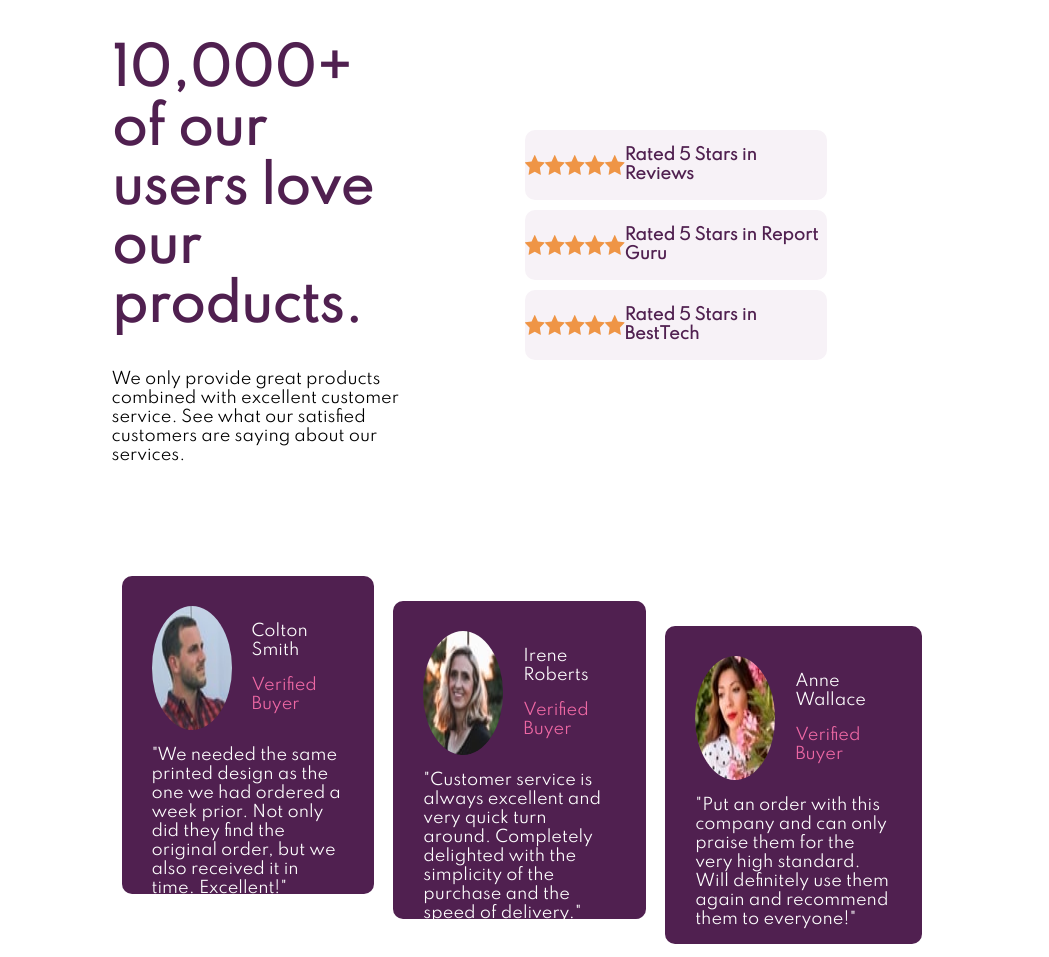
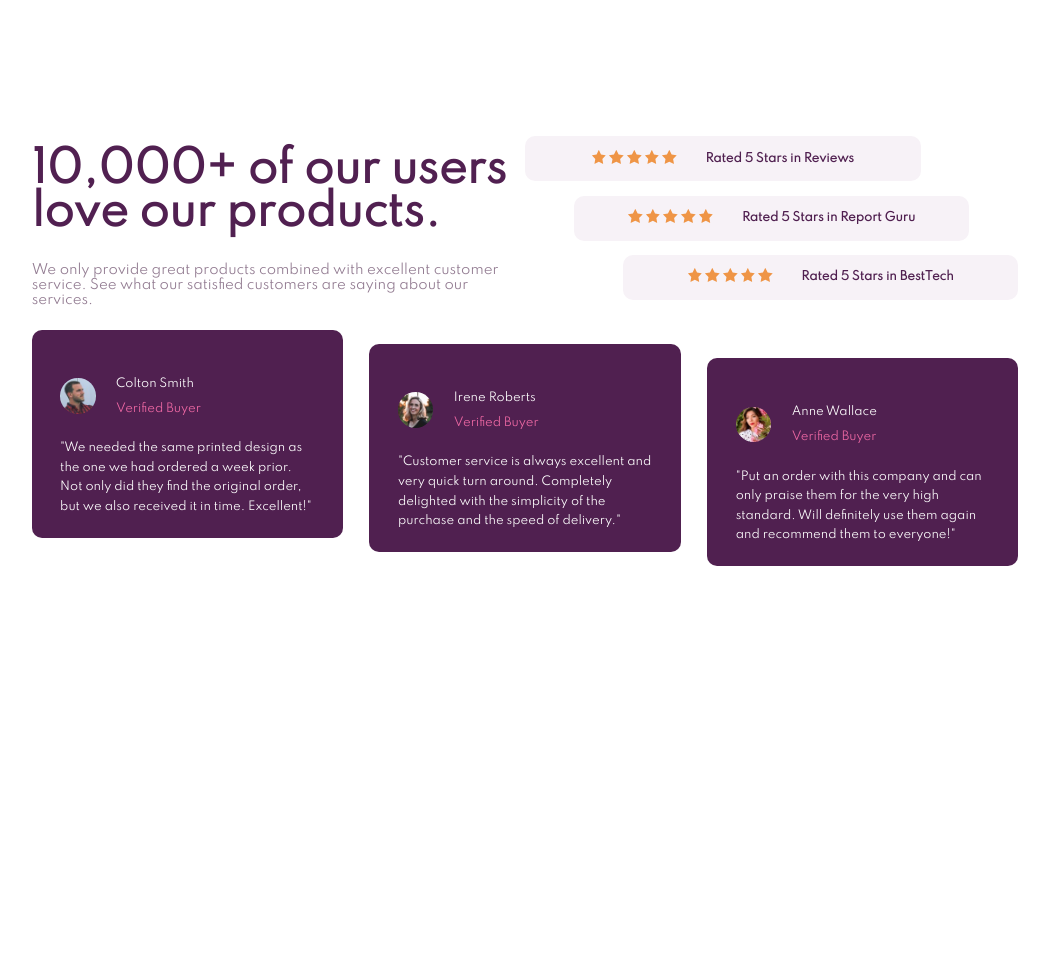
Before and after one commit to dhiraj-chakma/social-proof-section, a plain HTML site: page index.html in a window 1280 px wide. Shown: the whole page, without its empty margins (123-1172 px from the left). After the commit the page ends 800 px from the top, so only its background shows below. Drawn offline with Linux system fonts and the light colour scheme.

Commit message:
final submission

```diff
--- a/css/desktop.css
+++ b/css/desktop.css
@@ -1,93 +1,125 @@
+@media only screen and (min-width: 992px) {
+
+}
+
 @media only screen and (min-width: 768px){
-   .container{
-       display: grid;
-       grid-template-columns: repeat(12,1fr);
-        grid-template-rows: repeat(2,1fr);
-        grid-gap: 5px;
+    body{
+       width: 100%;
        height: 100%;
 
     }
+    .container{
+        padding: 8.819vw 11.458vw;
 
+    }
+    .main-part{
+        display: flex;
+        align-items: center;
+        justify-content: center;
+    }
 
     h1{
-       font-size: 50px;
-       color: hsl(300, 43%, 22%);
+        font-size: 3.333vw;
+        color: rgb(81, 32, 81);
+        line-height: 3.333vw;
     }
     .header{
-       grid-column: 3/ span 3;
-       align-self:center;
-       margin-left: auto;
-       padding-left: 15px;
+        width: 30.903vw;
+        height: 16.319vw;
+        flex-grow: 1;
+        flex-basis: 0;
     }
+    .header p{
+        font-size: 1.042vw;
+        color: rgb(146, 123, 145);
+    }
+
     .rating{
-
-       grid-column: 7/ span 3;
+        width: 37.500vw;
+        height: 13.889vw;
+        font-size:0.903vw;
         color: hsl(300, 43%, 22%);
         font-weight: 800;
-       align-self: center;
-       display: grid;
+        flex-grow: 1;
+        flex-basis: 0;
+        display: flex;
+        flex-direction: column;
 
     }
     .review {
         display: flex;
-       margin: 5px;
+        margin-bottom: 1.111vw;
+        align-items: center;
+        justify-content: center;
+        width: 30.903vw;
+        height: 3.889vw;
         background-color: hsl(300, 24%, 96%);
         border-radius: 10px;
     }
-   .first{
-       justify-self: flex-start;
+    .middle{
+        align-self: center ;
     }
-   .second{
-       justify-self: center;
+    .end{
+        align-self: flex-end;
     }
-   .third{
-       justify-self: flex-end;
+   .images{
+       margin-right: 2.222vw;
    }
     .review img{
-       width: 20px;
-       height: 20px;
-       align-self: center;
+        width: 1.149vw;
+        height: 1.095vw;
     }
+
+
     .comments{
-        padding: 10px;
-        grid-row: 2/span1;
-        grid-column: 3/ span 8;
         display: grid;
-        grid-gap: 15px;
-        margin: 80px auto 10px auto;
+        grid-template-columns: repeat(11,1fr);
+    grid-template-rows: 1fr;
+    height: 18.472vw;
 
     }
     .comment{
-       width: 75%;
-       height: 70%;
+        box-sizing: border-box;
+        width: 24.306vw;
+        height: 16.250vw;
         background-color: hsl(300, 43%, 22%);
-       padding: 30px;
+        padding: 2.778vw 2.222vw;
         color: hsl(0, 0%, 100%);
         border-radius: 10px;
     }
     .one{
-       grid-column: 2/span 4;
+        grid-column: 1/span 3;
         align-self: flex-start;
     }
     .two{
-    grid-column: 6/span 4;
+     grid-column: 5/span 3;
      align-self: center;
  }
  .three{
-    grid-column: 10/span 4;
+     grid-column: 9/span 3;
      align-self: flex-end;
  }
     .person{
         display: flex;
+        align-items: center;
     }
     .person img{
+        width: 2.778vw;
+        height: 2.778vw;
         border-radius: 50%;
     }
     .name{
-       margin-left: 20px;
+
+        margin-left: 1.597vw;
+        font-size: 0.903vw;
+        line-height: 1.042vw;
     }
     .verify{
         color: hsl(333, 80%, 67%);
     }
-
+    .personal-review{
+        font-weight: 500;
+        font-size: 0.903vw;
+        line-height: 1.528vw;
     }
+ }
--- a/css/mobile.css
+++ b/css/mobile.css
@@ -1,3 +1,5 @@
+
+
 @media only screen and (max-width: 768px) {
     body{
         font-size: 15px;
--- a/index.html
+++ b/index.html
@@ -15,6 +15,7 @@
     <link rel="preconnect" href="https://fonts.gstatic.com" crossorigin>
     <link href="https://fonts.googleapis.com/css2?family=Outfit&family=Spartan&display=swap" rel="stylesheet">
     <link rel="stylesheet" href="./css/mobile.css">
+    <link rel="stylesheet" href="./css/tab.css">
     <link rel="stylesheet" href="./css/desktop.css">
     <title>Frontend Mentor | Social proof section</title>
 
@@ -23,12 +24,13 @@
       body{
         box-sizing: border-box;
         font-family: 'Spartan', sans-serif;
+
       }
     </style>
   </head>
   <body>
     <div class="container">
-
+     <div class="main-part">
       <div class="header">
         <h1>10,000+ of our users love our products.</h1>
         <p>
@@ -38,35 +40,44 @@
       </div>
 
       <div class="rating">
-          <div class="review first">
+        <div class="review ">
+          <div class="images">
             <img src="./images/icon-star.svg" alt="">
           <img src="./images/icon-star.svg" alt="">
           <img src="./images/icon-star.svg" alt="">
           <img src="./images/icon-star.svg" alt="">
           <img src="./images/icon-star.svg" alt="">
+          </div>
+
           <p>Rated 5 Stars in Reviews</p>
 
         </div>
 
-          <div class="review second">
+        <div class="review middle">
+          <div class="images">
             <img src="./images/icon-star.svg" alt="">
           <img src="./images/icon-star.svg" alt="">
           <img src="./images/icon-star.svg" alt="">
           <img src="./images/icon-star.svg" alt="">
           <img src="./images/icon-star.svg" alt="">
+          </div>
           <p>Rated 5 Stars in Report Guru</p>
 
         </div>
-          <div class="review third">
+        <div class="review end">
+          <div class="images">
             <img src="./images/icon-star.svg" alt="">
           <img src="./images/icon-star.svg" alt="">
           <img src="./images/icon-star.svg" alt="">
           <img src="./images/icon-star.svg" alt="">
           <img src="./images/icon-star.svg" alt="">
+          </div>
           <p>Rated 5 Stars in BestTech</p>
 
         </div>
       </div>
+     </div>
+
 
 
 
@@ -79,7 +90,7 @@
               <p class="verify">Verified Buyer</p>
             </div>
           </div>
-           <p>
+           <p class="personal-review">
             "We needed the same printed design as the one we had ordered a week prior.
     Not only did they find the original order, but we also received it in time.
     Excellent!"
@@ -94,7 +105,7 @@
               <p class="verify">Verified Buyer</p>
             </div>
           </div>
-           <p>
+           <p class="personal-review">
             "Customer service is always excellent and very quick turn around. Completely
     delighted with the simplicity of the purchase and the speed of delivery."
            </p>
@@ -108,7 +119,7 @@
               <p class="verify">Verified Buyer</p>
             </div>
           </div>
-           <p>
+           <p class="personal-review">
             "Put an order with this company and can only praise them for the very high
     standard. Will definitely use them again and recommend them to everyone!"
            </p>
@@ -116,10 +127,5 @@
         </div>
       </div>
 
-
-
-
-
-
   </body>
 </html>
```
Lines whose indentation alone changed are shown as unchanged.
